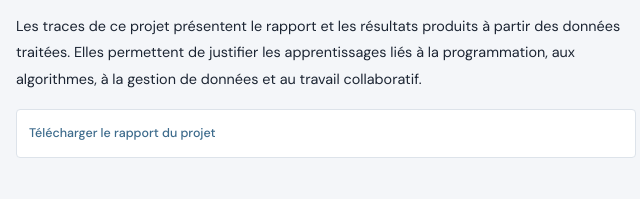
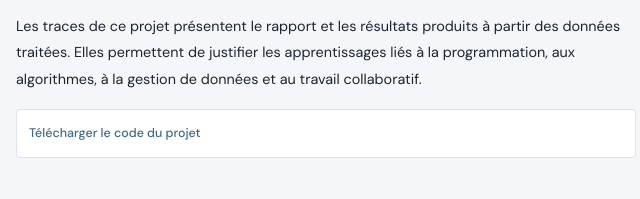
Before and after one commit to otgon28/Portfolio, a plain HTML site: page sae-1-05.html in a window 1280 px wide. Shown: the part 1291-1490 px from the top of the page, 132-772 px from the left. Drawn offline with Linux system fonts and the light colour scheme.

Commit message:
commit 2

```diff
--- a/sae-1-05.html
+++ b/sae-1-05.html
@@ -110,7 +110,7 @@
           </p>
           <div class="proof-grid">
             <a class="proof-card" href="pdf/sae15.pdf" download>
-              <span>Télécharger le rapport du projet</span>
+              <span>Télécharger le code du projet</span>
             </a>
           </div>
         </div>
```
